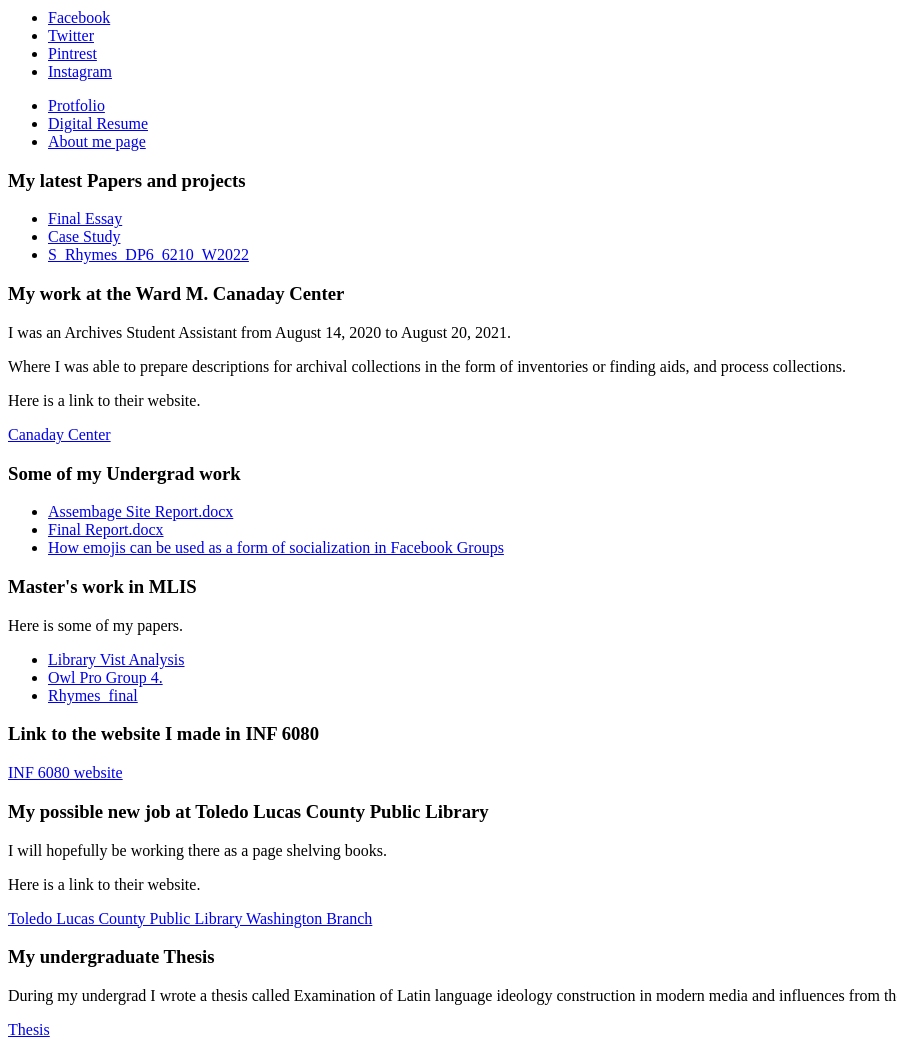
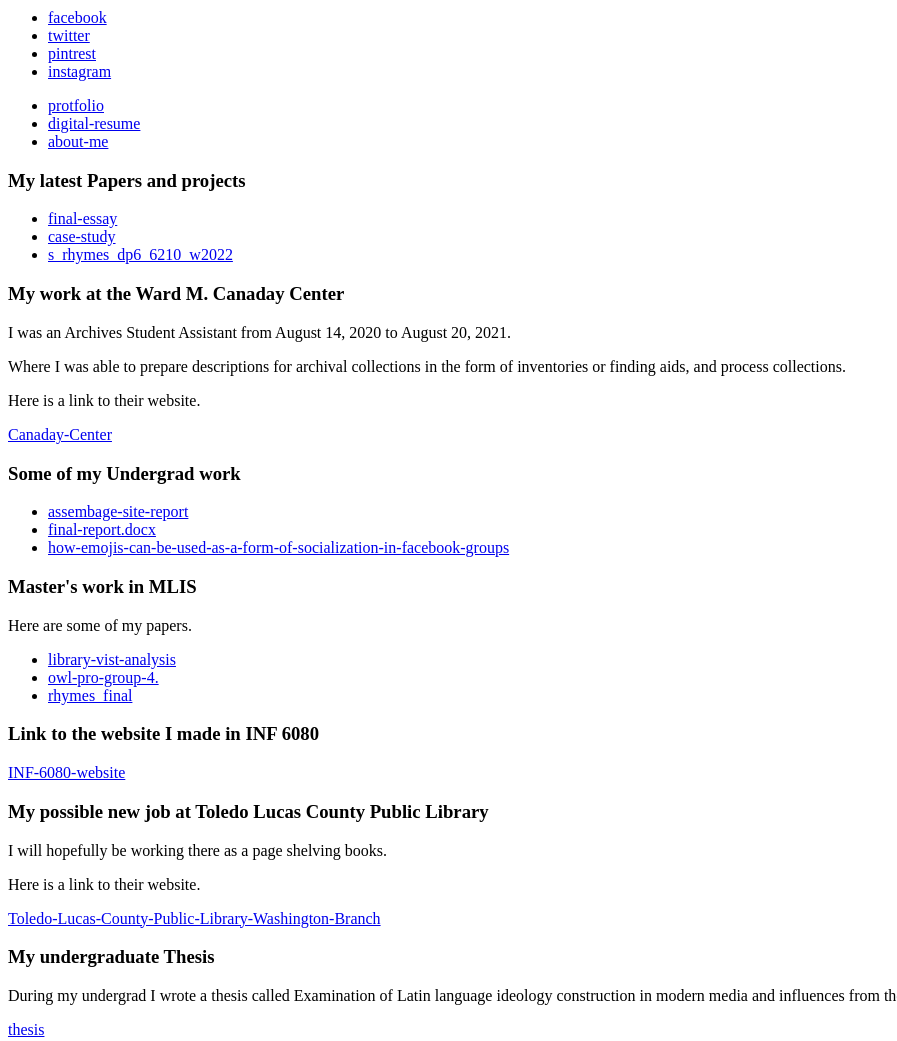
Before and after one commit to INF6420/ss22-Srhymes1010, a plain HTML site: page Protfolio.html in a window 1280 px wide. Shown: the part 2500-3541 px from the top of the page, without its empty margins (0-897 px from the left). Drawn offline with Linux system fonts and the light colour scheme.

Commit message:
Made required changes to webpages.

```diff
--- a/Protfolio.html
+++ b/Protfolio.html
@@ -8,55 +8,56 @@
 <body></body>
   <header>
       <nav>
-        <img src= "Images/My Logo.jpg" alt="Nicky Rhymes logo">
+        <img src= "images/my-logo.jpg" alt="Nicky Rhymes logo">
           <ul>
-            <li><a href="https://www.facebook.com/sarah.rhymes.90/">Facebook</a></li>
-            <li><a href="https://twitter.com/Srhymes345">Twitter</a></li>
-            <li><a href="https://www.pinterest.com/IceWitch1010/_saved/">Pintrest</a></li>
-            <li><a href="https://www.instagram.com/the_shadow_witch1010/">Instagram</a></li>
+            <li><a href="https://www.facebook.com/sarah.rhymes.90/">facebook</a></li>
+            <li><a href="https://twitter.com/Srhymes345">twitter</a></li>
+            <li><a href="https://www.pinterest.com/IceWitch1010/_saved/">pintrest</a></li>
+            <li><a href="https://www.instagram.com/the_shadow_witch1010/">instagram</a></li>
           </ul>
           <ul>
-              <li><a href="http://127.0.0.1:5500/Protfolio.html"> Protfolio</a></li>
-                <li><a href="http://127.0.0.1:5500/Digital%20Resume.html"> Digital Resume</a></li>
-                <li><a href="http://127.0.0.1:5500/About%20Me.html" >About me page</a></li>
+              <li><a href="protfolio.html">protfolio</a></li>
+                <li><a href="digital-resume.html">digital-resume</a></li>
+                <li><a href="about-me.html">about-me</a></li>
           </ul>
       </nav>
   </header>
   <main></main>
     <h3> My latest Papers and projects</h3>
     <ul>
-   <li><a href="Documents/Final Essay.docx">Final Essay</a></li>
-   <li><a href="Documents/Case Study.docx">Case Study</a></li>
-   <li><a href="Documents/S_Rhymes_DP6_6210_W2022.docx"> S_Rhymes_DP6_6210_W2022</a></li>
+   <li><a href="documents/final-essay.docx">final-essay</a></li>
+   <li><a href="documents/case-study.docx">case-study</a></li>
+   <li><a href="documents/s_rhymes_dp6_6210_w2022.docx">s_rhymes_dp6_6210_w2022</a></li>
+
     </ul>
  <h3>My work at the Ward M. Canaday Center</h3>
  <p>I was an Archives Student Assistant from August 14, 2020 to August 20, 2021.</p>
      <p> Where I was able to prepare descriptions for archival collections in the form of inventories or finding aids, and process collections. </p>
   <p>Here is a link to their website.</p>
-     <a href="https://www.utoledo.edu/library/canaday/">Canaday Center</a>
+     <a href="https://www.utoledo.edu/library/canaday/">Canaday-Center</a>
      <h3>Some of my Undergrad work</h3>
      <ul>
-      <li><a href="Documents/Assembage Site Report.docx">Assembage Site Report.docx</a></li>
-      <li><a href="Documents/Final Report.docx"> Final Report.docx</a></li>
-      <li><a href="Documents/How emojis  can be used as a form of socialization in Facebook Groups.docx">How emojis can be used as a form of socialization in Facebook Groups</a></li>
+      <li><a href="documents/assembage-site-report.docx">assembage-site-report</a></li>
+      <li><a href="documents/final-report.docx">final-report.docx</a></li>
+      <li><a href="documents/how-emojis-can-be-used-as- a-form-of-socialization-in-facebook-groups.docx">how-emojis-can-be-used-as-a-form-of-socialization-in-facebook-groups</a></li>
      </ul>
      <h3>Master's work in MLIS</h3>
-     <p>Here is some of my papers.</p>
+     <p>Here are some of my papers.</p>
      <ul>
-     <li><a href ="Documents/Library Visit Analysis.docx"> Library Vist Analysis</a></li>
-     <li><a href="Documents/Owl Pro Group 4.docx"> Owl Pro Group 4.</a> </li>
-     <li><a href="Documents/Rhymes_final.docx">Rhymes_final</a></li>
+     <li><a href ="documents/library-vist-analysis.docx">library-vist-analysis</a></li>
+     <li><a href="documents/owl-pro-group-4.docx"> owl-pro-group-4.</a> </li>
+     <li><a href="doucments/rhymes_final.docx">rhymes_final</a></li>
      </ul>
      <h3> Link to the website I made in INF 6080</h3>
-   <a href="http://141.217.97.220/hi0284/html/">INF 6080 website</a>
+   <a href="http://141.217.97.220/hi0284/html/">INF-6080-website</a>
     <h3> My possible new job at Toledo Lucas County Public Library</h3>
     <p>I will hopefully be working there as a page shelving books.</p>
     <p> Here is a link to their website.</p>
-    <a href = "https://www.toledolibrary.org/locations/washington">Toledo Lucas County Public Library Washington Branch</a>
+    <a href ="https://www.toledolibrary.org/locations/washington">Toledo-Lucas-County-Public-Library-Washington-Branch</a>
     <h3>My undergraduate Thesis</h3>
     <p>During my undergrad I wrote a thesis called Examination of Latin language ideology construction in modern media
       and influences from the Living Latin Movement". Here is a link to it.</p>
-      <a href="Documents/Thesis.docx">Thesis</a>
+      <a href="documents/thesis.docx">thesis</a>
    <main></main>
   <footer>
   <div>
```
Also changed, not shown: about-me.html (renamed from About Me.html, +25 -25 lines), digital-resume.html (renamed from Digital Resume.html, +8 -8 lines), index.html (+9 -9 lines), images/img-1746.jpg (renamed from Images/IMG_1746.jpg), images/my-charms.jpg (renamed from Images/My Charms.jpg), images/my-logo.jpg (renamed from Images/My Logo.jpg), images/snow-globe.jpg (renamed from Images/Snow Globe.jpg), 14 other files.
